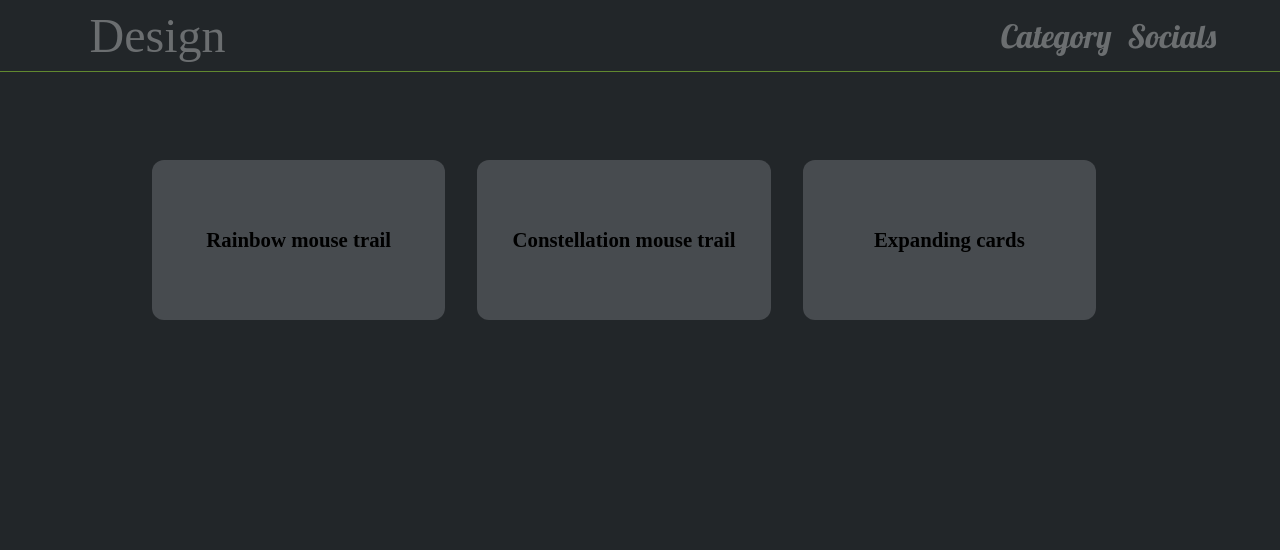
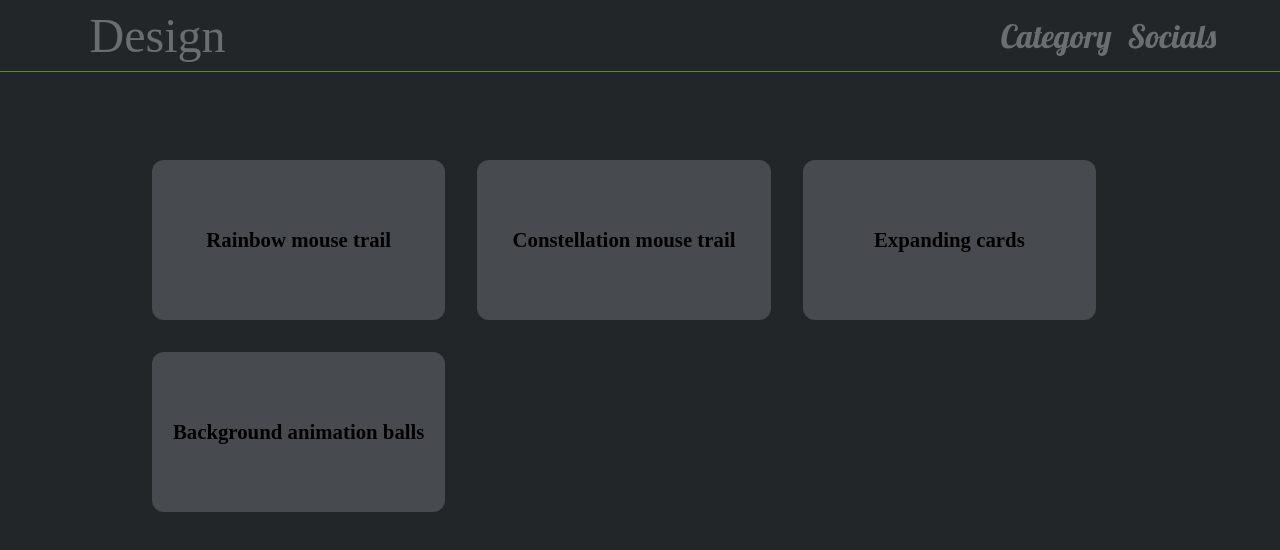
Before and after one commit to SoumyaSagnik/Design-Showcase, a React (Vite) app: page / in a window 1280 px wide. Shown: the top 550 px of the page. Built offline with nearby package versions, Linux system fonts and the light colour scheme; a web font is replaced by a local one.

Commit message:
animation background balls added

```diff
--- a/src/components/Header.jsx
+++ b/src/components/Header.jsx
@@ -38,6 +38,7 @@ const Header = ({ applyFilter, logoClick }) => {
               filter={() => applyFilter("Mouse Trail")}
             />
             <MenuItem category={"Cards"} filter={() => applyFilter("Cards")} />
+            <MenuItem category={"Background"} filter={() => applyFilter("Background")} />
           </div>
         )}
         {socialMenu && (
--- a/src/meta.json
+++ b/src/meta.json
@@ -19,5 +19,12 @@
     "type": "Cards",
     "link": "https://expanding-cards-ssk.netlify.app/",
     "git": "https://github.com/SoumyaSagnik/Design/tree/main/ExpandingCard"
+  },
+  {
+    "id": "4",
+    "description": "Background animation balls",
+    "type": "Background",
+    "link": "https://background-balls-ssk.netlify.app/",
+    "git": "https://github.com/SoumyaSagnik/Design/tree/main/Background%20Balls"
   }
 ]
```
